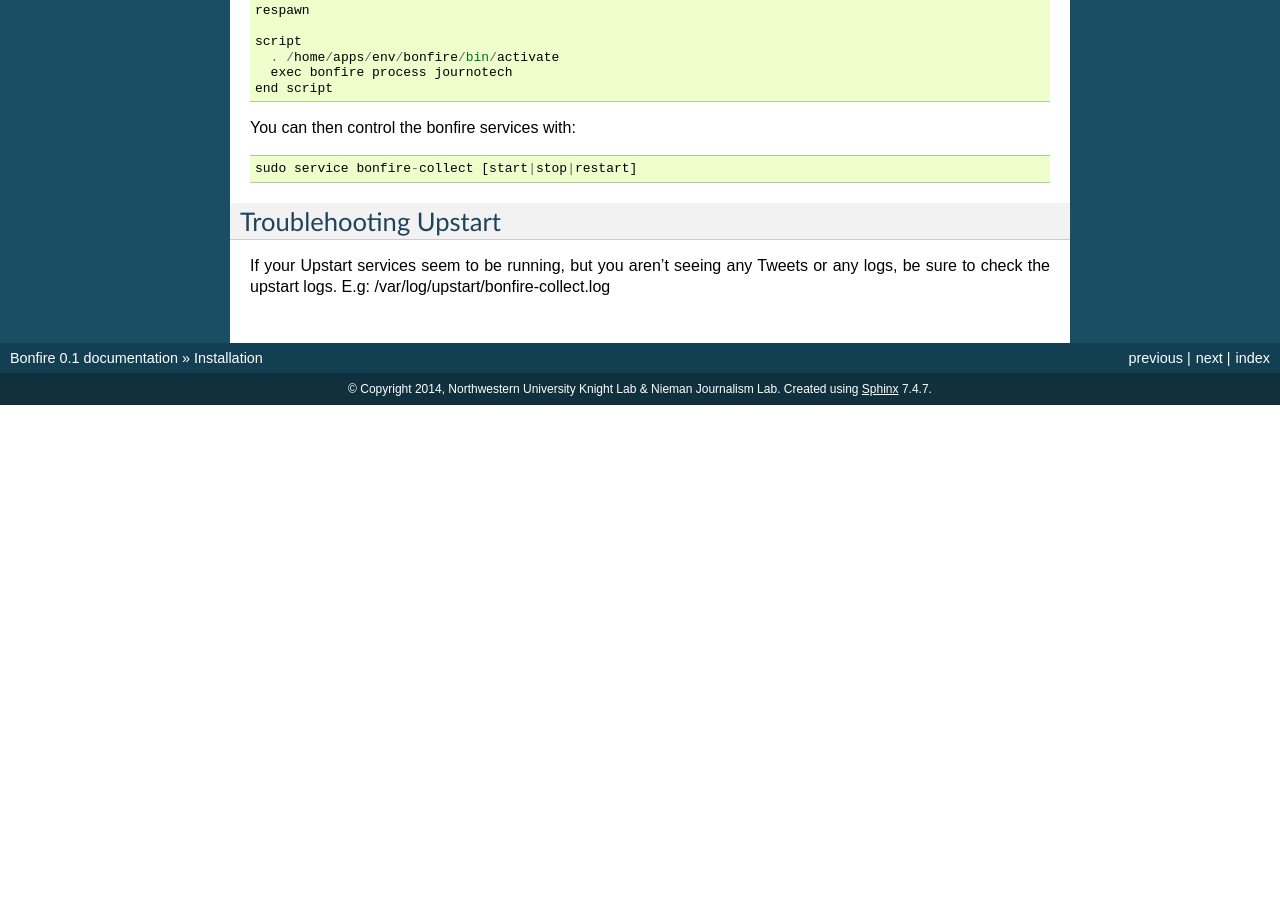
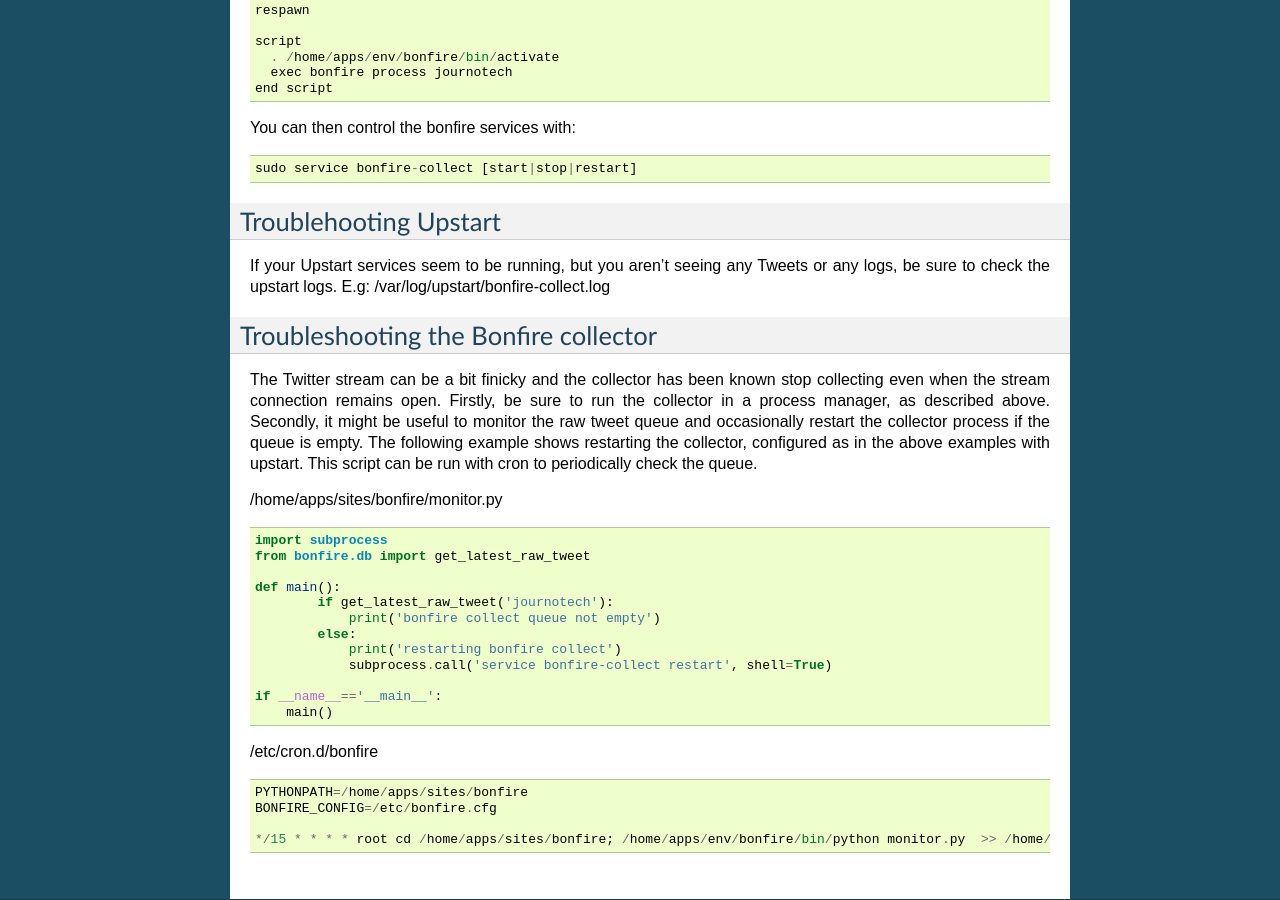
Before and after one commit to NUKnightLab/bonfire, a Sphinx documentation site: the page built from docs/general.rst, in a window 1280 px wide and 900 px high, scrolled down 2062 px. Built offline with Sphinx 7.4.7, drawn with Linux system fonts in a browser that asks for light colours; before the commit the page ends 2467 px from its top, so only the background shows below that; some of the changed text lies outside the part shown.

Commit message:
Adds troubleshooting collector to docs

```diff
--- a/docs/general.rst
+++ b/docs/general.rst
@@ -128,3 +128,32 @@
 Troublehooting Upstart
 ----------------------
 If your Upstart services seem to be running, but you aren't seeing any Tweets or any logs, be sure to check the upstart logs. E.g: /var/log/upstart/bonfire-collect.log
+
+Troubleshooting the Bonfire collector
+-------------------------------------
+The Twitter stream can be a bit finicky and the collector has been known stop collecting even when the stream connection remains open. Firstly, be sure to run the collector in a process manager, as described above. Secondly, it might be useful to monitor the raw tweet queue and occasionally restart the collector process if the queue is empty. The following example shows restarting the collector, configured as in the above examples with upstart. This script can be run with cron to periodically check the queue.
+
+/home/apps/sites/bonfire/monitor.py
+::
+
+    import subprocess
+    from bonfire.db import get_latest_raw_tweet
+
+    def main():
+            if get_latest_raw_tweet('journotech'):
+                print('bonfire collect queue not empty')
+            else:
+                print('restarting bonfire collect')
+                subprocess.call('service bonfire-collect restart', shell=True)
+
+    if __name__=='__main__':
+        main()
+
+
+/etc/cron.d/bonfire
+::
+
+    PYTHONPATH=/home/apps/sites/bonfire
+    BONFIRE_CONFIG=/etc/bonfire.cfg
+
+    */15 * * * * root cd /home/apps/sites/bonfire; /home/apps/env/bonfire/bin/python monitor.py  >> /home/apps/log/bonfire/bonfire_monitor.log 2>&1
```
